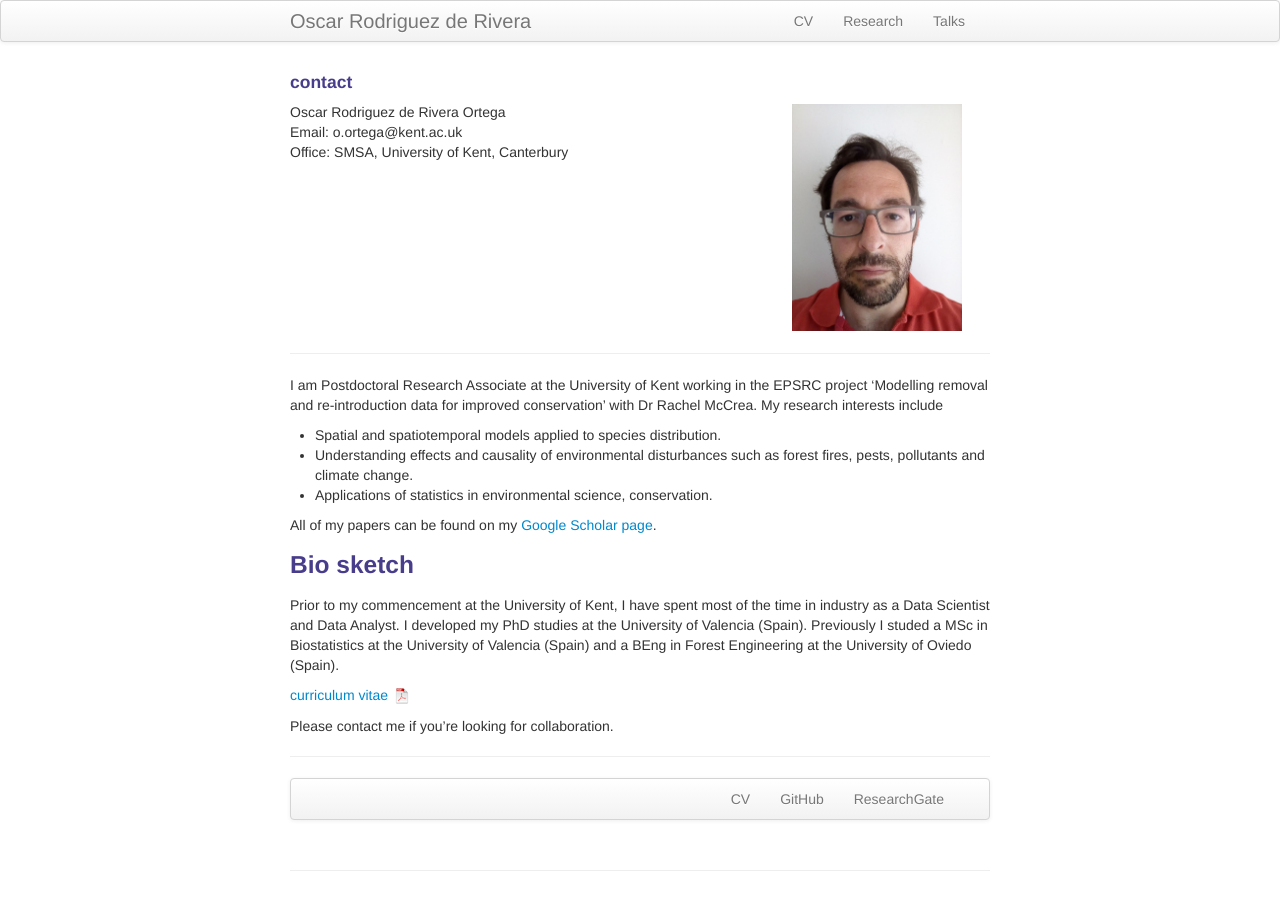
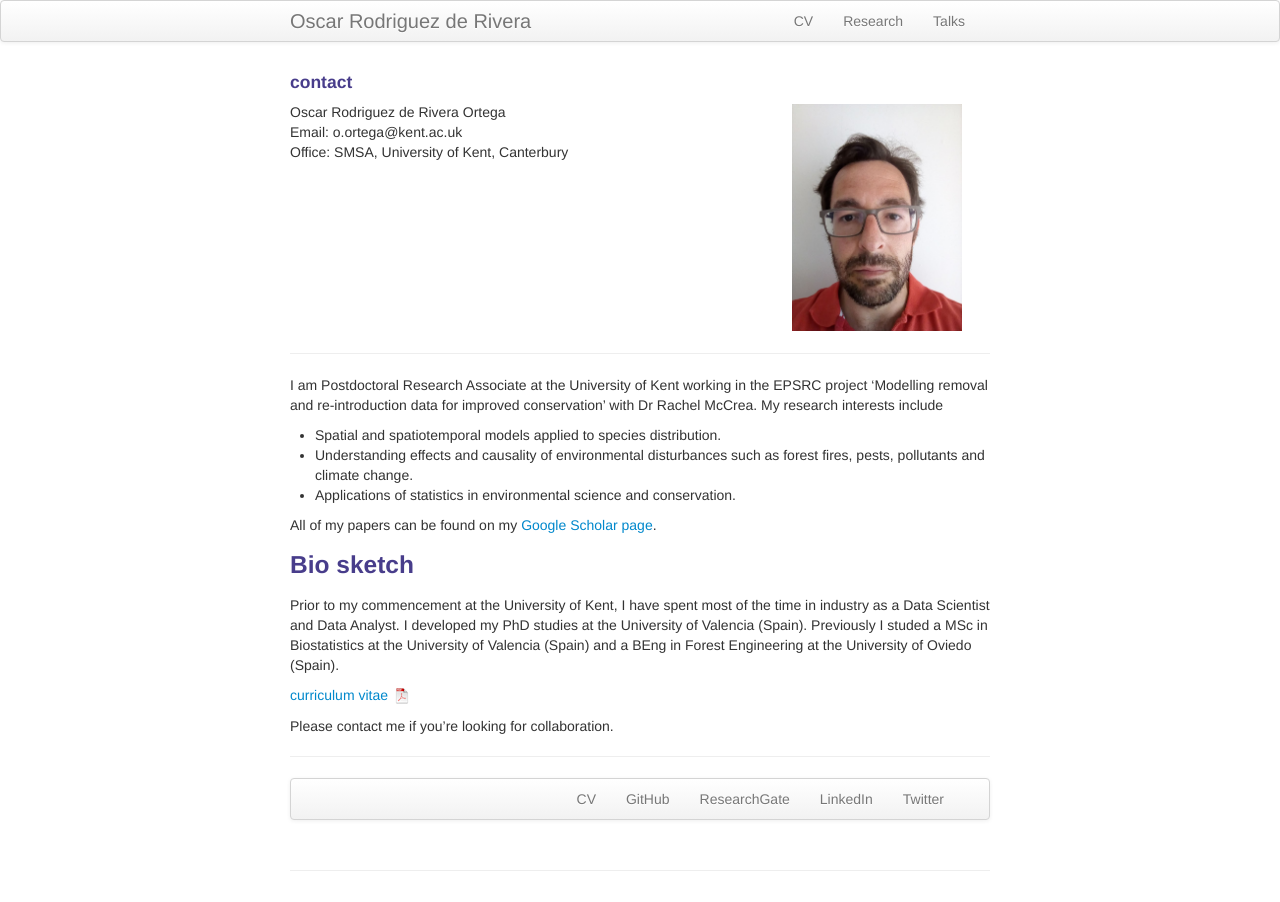
Before and after one commit to orrortega/orrortega.github.io, a Jekyll site: the page built from index.md, in a window 1280 px wide. Built offline with Jekyll 4.4.1, drawn with Linux system fonts in a browser that asks for light colours.

Commit message:
Update index.md

```diff
--- a/index.md
+++ b/index.md
@@ -27,7 +27,7 @@ keywords: Statistical Ecology, Species Distribution Models, Spatio-Temporal Mode
 I am Postdoctoral Research Associate at the University of Kent working in the EPSRC project 'Modelling removal and re-introduction data for improved conservation' with Dr Rachel McCrea. My research interests include
 - Spatial and spatiotemporal models applied to species distribution.
 - Understanding effects and causality of environmental disturbances such as forest fires, pests, pollutants and climate change.
-- Applications of statistics in environmental science, conservation.
+- Applications of statistics in environmental science and conservation.
 
 All of my papers can be found on my [Google Scholar page](https://scholar.google.com/citations?user=kttZf6oAAAAJ&hl=en).
 
@@ -52,6 +52,8 @@ Please contact me if you're looking for collaboration.
           <li><a href="{{ BASE_PATH }}/assets/CV.pdf">CV</a></li>
           <li><a href="https://github.com/orrortega">GitHub</a></li>
           <li><a href="https://www.researchgate.net/profile/Oscar_Rodriguez_De_Rivera2">ResearchGate</a></li>
+          <li><a href="https://www.linkedin.com/in/oscarrodriguezderivera/">LinkedIn</a></li>
+          <li><a href="https://twitter.com/orrortega">Twitter</a></li>
       </ul>
   </div>
 </div>
```
